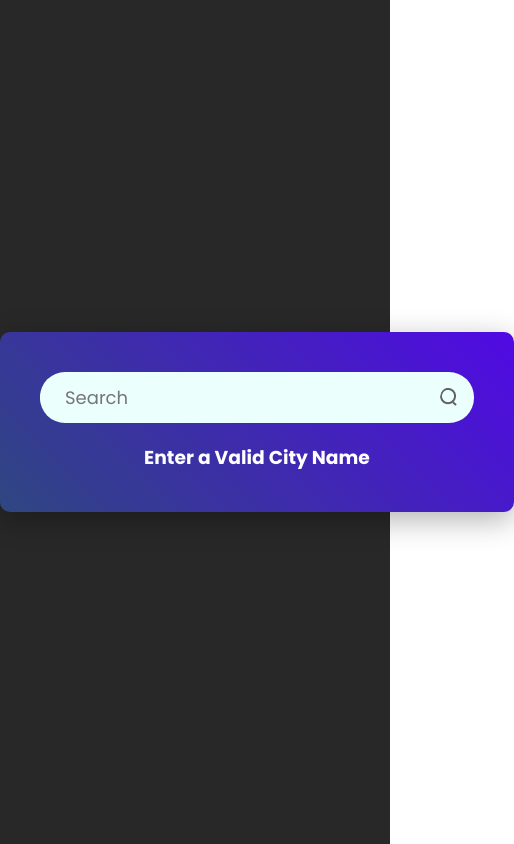
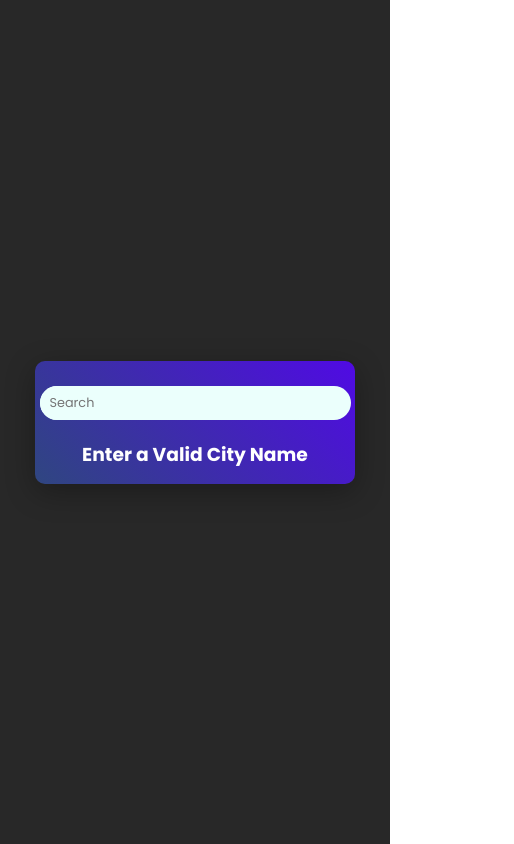
Before and after one commit to sivabalan-27/Weather-App, a React (Vite) app: page / in a window 390 px wide. Shown: the whole page, 514 px wide, since content can reach past the window. Built offline with nearby package versions, Linux system fonts and the light colour scheme; no server answers; a web font is replaced by a local one.

Commit message:
responsive changes

```diff
--- a/src/components/Weather.css
+++ b/src/components/Weather.css
@@ -70,3 +70,44 @@
     padding-top: 20px;
 
 }
+/* 📱 Mobile scaling (no position changes) */
+@media (max-width: 600px) {
+    .weather {
+      max-width: 320px;
+      padding: 15px;
+    }
+    .searchbar{
+        margin-top: 10px;
+    }
+    .searchbar input {
+      font-size: 0.8rem;
+      padding: 8px 10px;
+    }
+
+    .searchbar img {
+      width: 30px;
+      height: 30px;
+    }
+
+    .weather-icon {
+      width: 90px;
+    }
+
+    .temperature {
+      font-size: 1.8rem;
+    }
+
+    .location {
+      font-size: 1rem;
+    }
+
+    .col {
+      font-size: 10px;
+        padding: 8px;
+    }
+
+    .col img {
+      width: 20px;
+      height: 20px;
+    }
+  }
```
